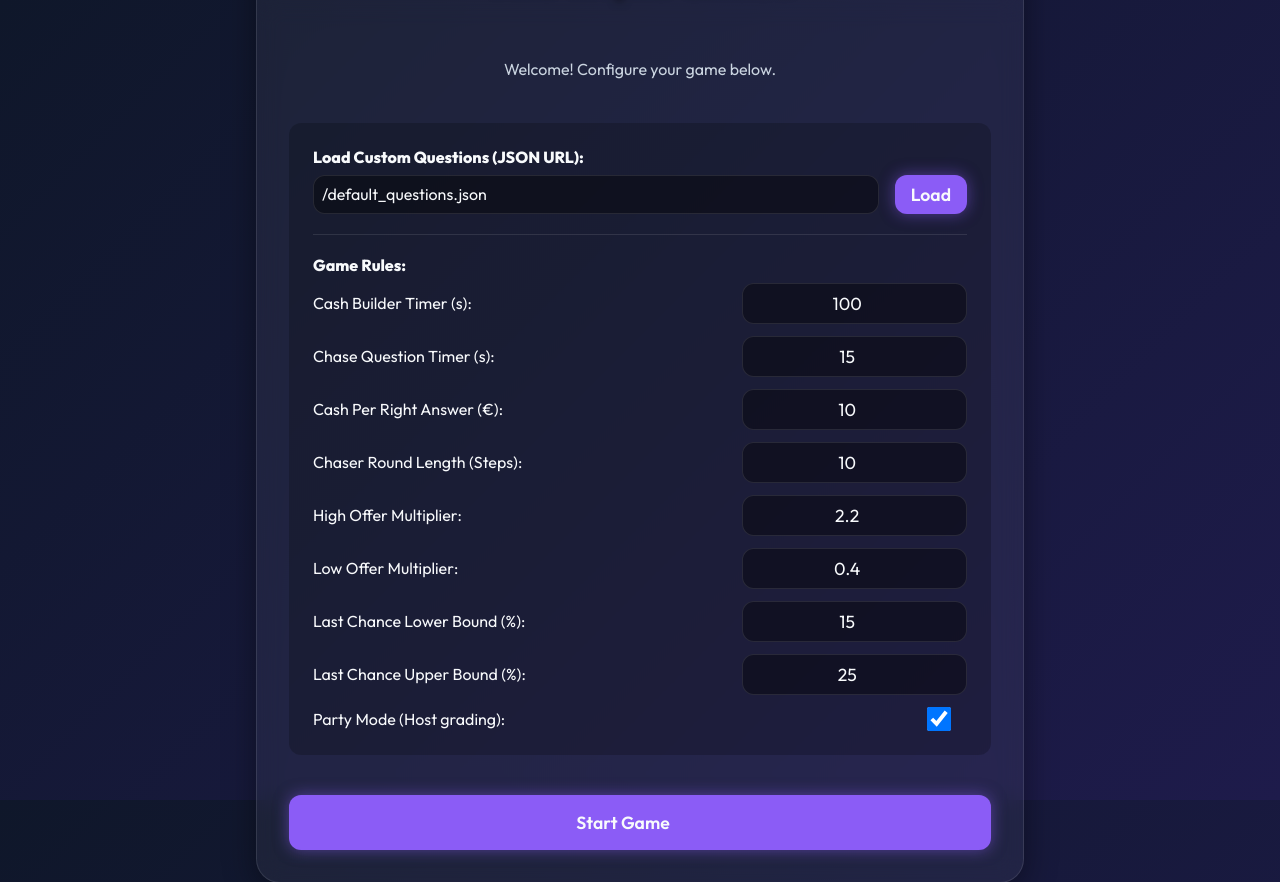
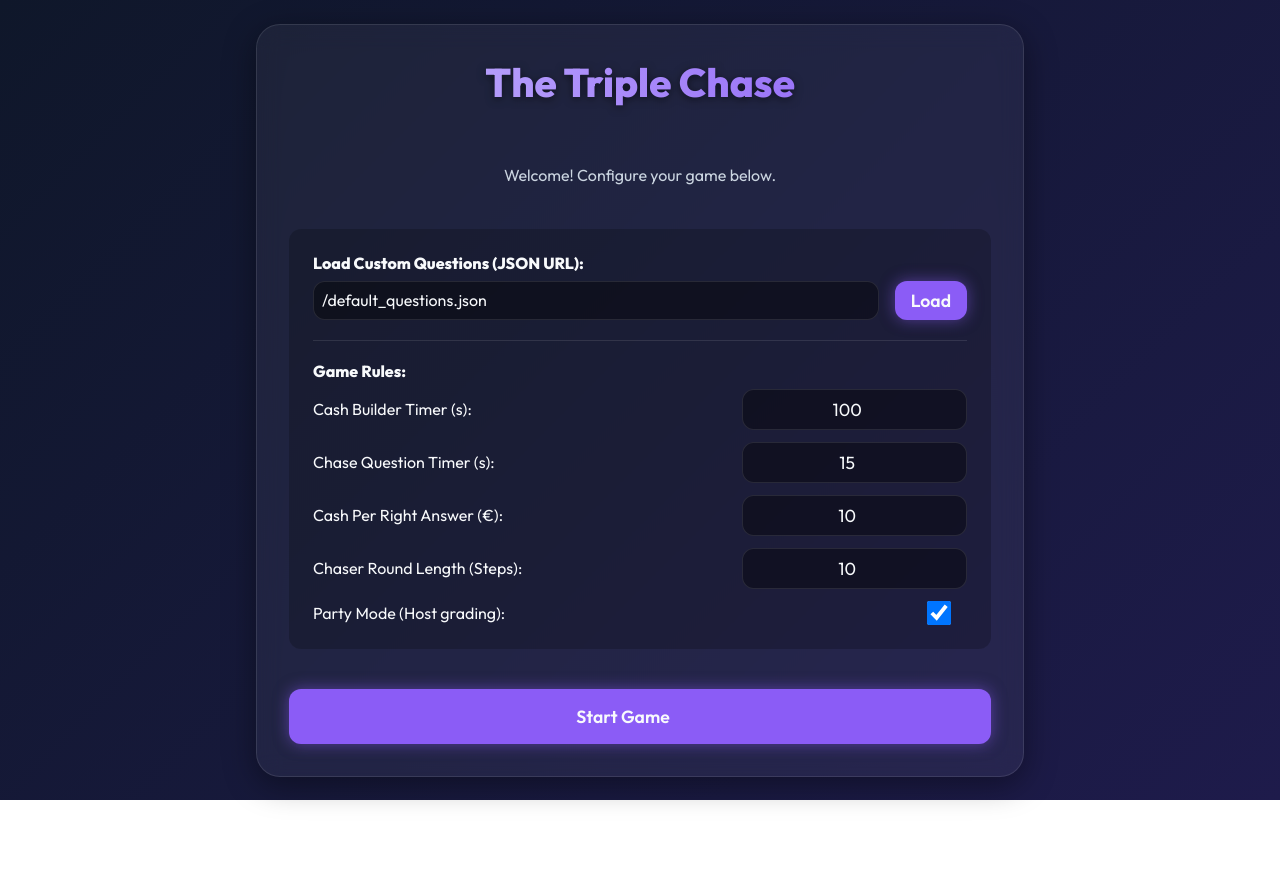
Before and after one commit to sftsk/barry40, a React (Vite) app: page / in a window 1280 px wide. After the commit the page ends 800 px from the top, so only its background shows below. Built offline with nearby package versions, Linux system fonts and the light colour scheme; some icons are missing.

Commit message:
refactor: Remove high and low offer multiplier inputs from settings in MenuScreen

```diff
--- a/src/App.tsx
+++ b/src/App.tsx
@@ -807,95 +807,6 @@ function MenuScreen({
                   chaserRoundLength:
                     parseInt(e.target.value) ||
                     appSettings.defaultChaserRoundLength,
-                }))
-              }
-            />
-          </div>
-
-          <div
-            className="flex-row"
-            style={{ alignItems: "center", marginBottom: "0.75rem" }}
-          >
-            <label style={{ flex: 2 }}>High Offer Multiplier:</label>
-            <input
-              type="number"
-              className="input-text"
-              style={{ flex: 1, padding: "0.5rem", fontSize: "1.1rem" }}
-              step="0.1"
-              min={0}
-              value={customSettings.highOfferMultiplier}
-              onChange={(e) =>
-                setCustomSettings((s) => ({
-                  ...s,
-                  highOfferMultiplier:
-                    parseFloat(e.target.value) ||
-                    appSettings.defaultHighOfferMultiplier,
-                }))
-              }
-            />
-          </div>
-
-          <div
-            className="flex-row"
-            style={{ alignItems: "center", marginBottom: "0.75rem" }}
-          >
-            <label style={{ flex: 2 }}>Low Offer Multiplier:</label>
-            <input
-              type="number"
-              className="input-text"
-              style={{ flex: 1, padding: "0.5rem", fontSize: "1.1rem" }}
-              step="0.05"
-              min={0}
-              max={1}
-              value={customSettings.lowOfferMultiplier}
-              onChange={(e) =>
-                setCustomSettings((s) => ({
-                  ...s,
-                  lowOfferMultiplier:
-                    parseFloat(e.target.value) ||
-                    appSettings.defaultLowOfferMultiplier,
-                }))
-              }
-            />
-          </div>
-
-          <div
-            className="flex-row"
-            style={{ alignItems: "center", marginBottom: "0.75rem" }}
-          >
-            <label style={{ flex: 2 }}>Last Chance Lower Bound (%):</label>
-            <input
-              type="number"
-              className="input-text"
-              style={{ flex: 1, padding: "0.5rem", fontSize: "1.1rem" }}
-              value={customSettings.lastChanceLowerPct}
-              onChange={(e) =>
-                setCustomSettings((s) => ({
-                  ...s,
-                  lastChanceLowerPct:
-                    parseInt(e.target.value) ||
-                    appSettings.defaultLastChanceLowerPct,
-                }))
-              }
-            />
-          </div>
-
-          <div
-            className="flex-row"
-            style={{ alignItems: "center", marginBottom: "0.75rem" }}
-          >
-            <label style={{ flex: 2 }}>Last Chance Upper Bound (%):</label>
-            <input
-              type="number"
-              className="input-text"
-              style={{ flex: 1, padding: "0.5rem", fontSize: "1.1rem" }}
-              value={customSettings.lastChanceUpperPct}
-              onChange={(e) =>
-                setCustomSettings((s) => ({
-                  ...s,
-                  lastChanceUpperPct:
-                    parseInt(e.target.value) ||
-                    appSettings.defaultLastChanceUpperPct,
                 }))
               }
             />
```
